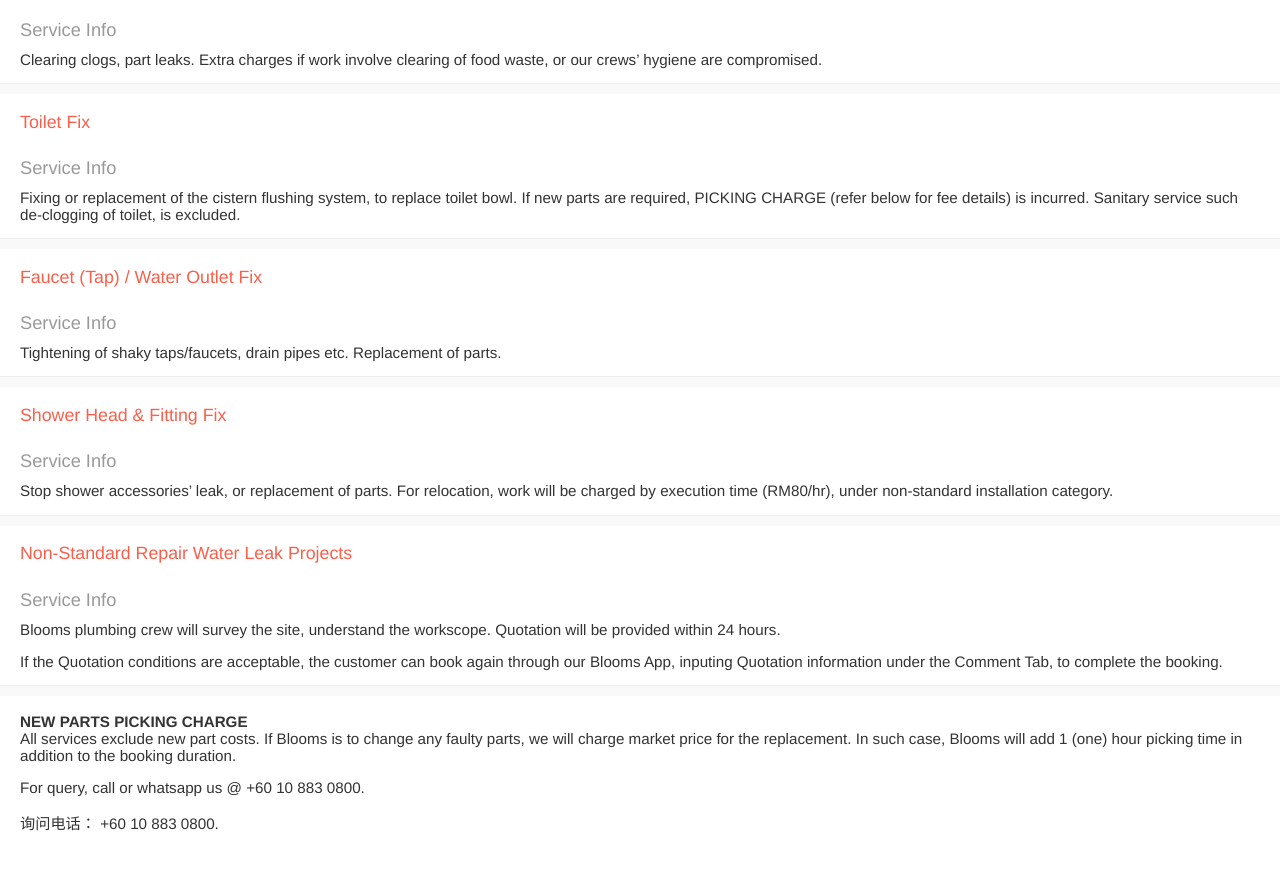
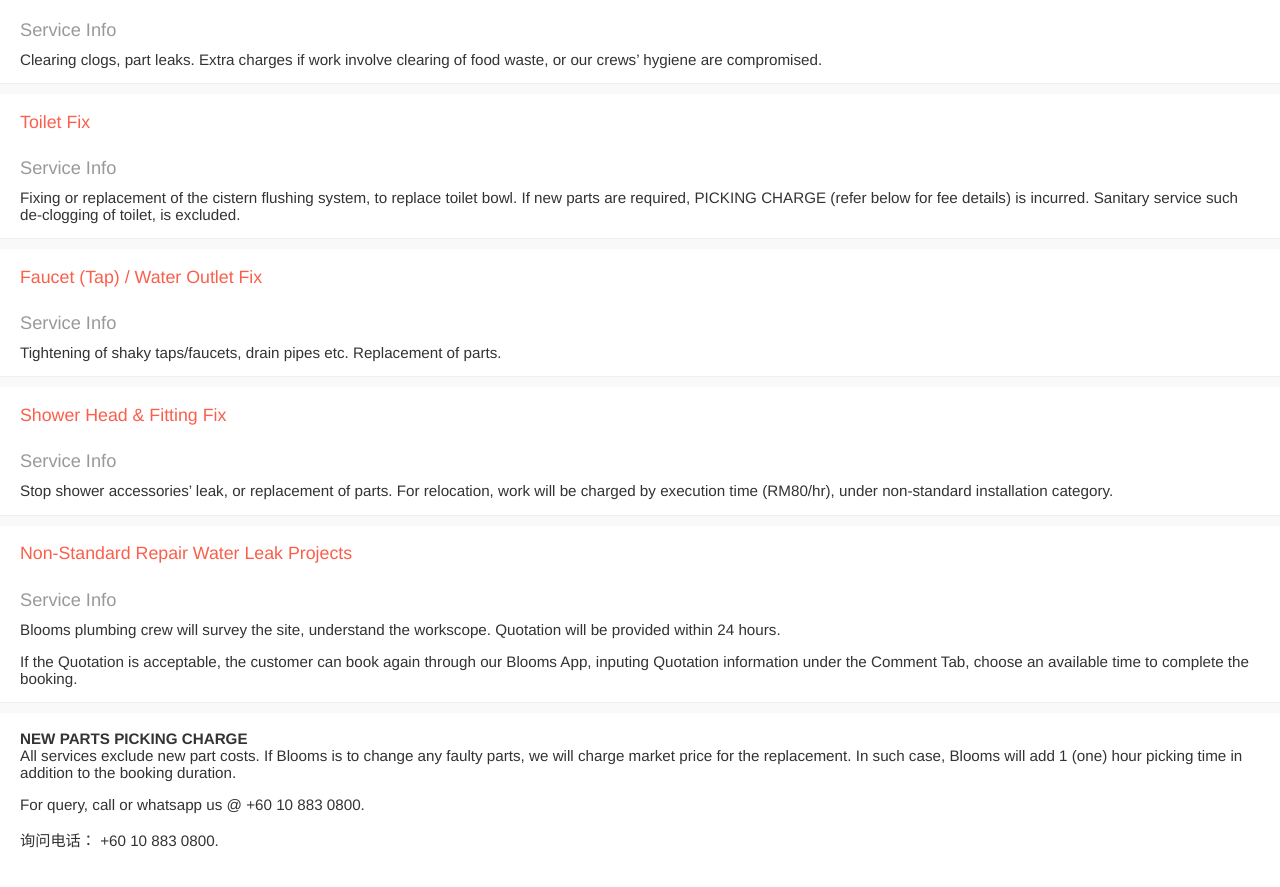
Before and after one commit to blooms-singapore/pages, a Jekyll site: the page built from en/services/myr/plumbing.html, in a window 1280 px wide and 900 px high, scrolled down 869 px. Shown: the top 887 px of the window. Built offline with Jekyll 4.4.1, drawn with Linux system fonts in a browser that asks for light colours.

Commit message:
Update plumbing.html

```diff
--- a/en/services/myr/plumbing.html
+++ b/en/services/myr/plumbing.html
@@ -95,7 +95,7 @@
     Blooms plumbing crew will survey the site, understand the workscope. Quotation will be provided within 24 hours.
   <p>
     <p>
-    If the Quotation conditions are acceptable, the customer can book again through our Blooms App, inputing Quotation information under the Comment Tab, to complete the booking.
+    If the Quotation is acceptable, the customer can book again through our Blooms App, inputing Quotation information under the Comment Tab, choose an available time to complete the booking.
   </p>
 </div>
 
```
